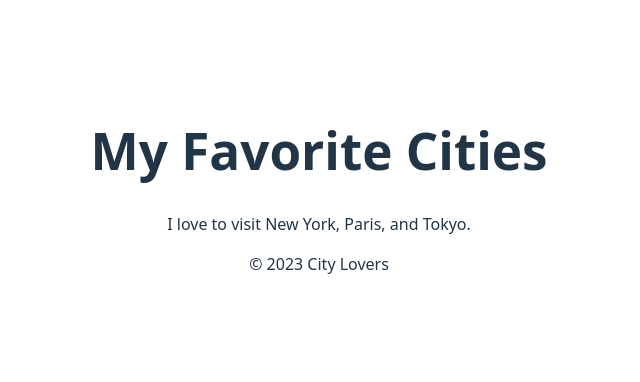
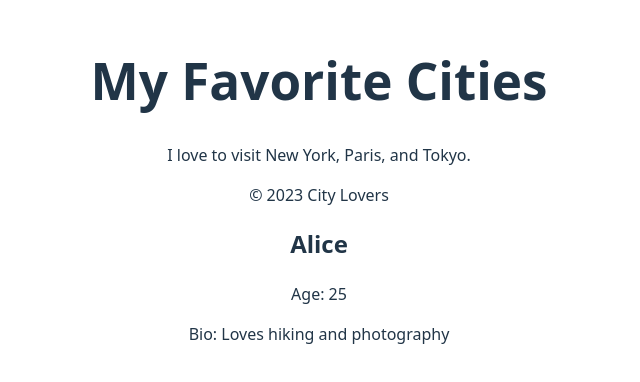
Before and after one commit to TechMe-co/alx-fe-reactjs, a React (Vite) app in the folder alx-react-app/: page / in a window 1280 px wide. Shown: the part 210-592 px from the top of the page, without its empty margins (321-961 px from the left). Built offline with nearby package versions, Linux system fonts and the light colour scheme.

Commit message:
added a file

```diff
--- a/alx-react-app/src/App.jsx
+++ b/alx-react-app/src/App.jsx
@@ -4,6 +4,7 @@
 import Header from './Header';
 import MainContent from './MainContent';
 import Footer from './Footer';
+import UserProfile from './components/UserProfile';
 
 const App = () => {
     return (
@@ -11,6 +12,7 @@
             <Header />
             <MainContent />
             <Footer />
+            <UserProfile name="Alice" age="25" bio="Loves hiking and photography" />
         </div>
     );
 };
--- /dev/null
+++ b/alx-react-app/src/components/UserProfile.jsx
@@ -0,0 +1,13 @@
+import React  from 'react';
+
+const UserProfile = (props) => {
+    return (
+      <div>
+        <h2>{props.name}</h2>
+        <p>Age: {props.age}</p>
+        <p>Bio: {props.bio}</p>
+      </div>
+    );
+  };
+
+  export default UserProfile;
```
